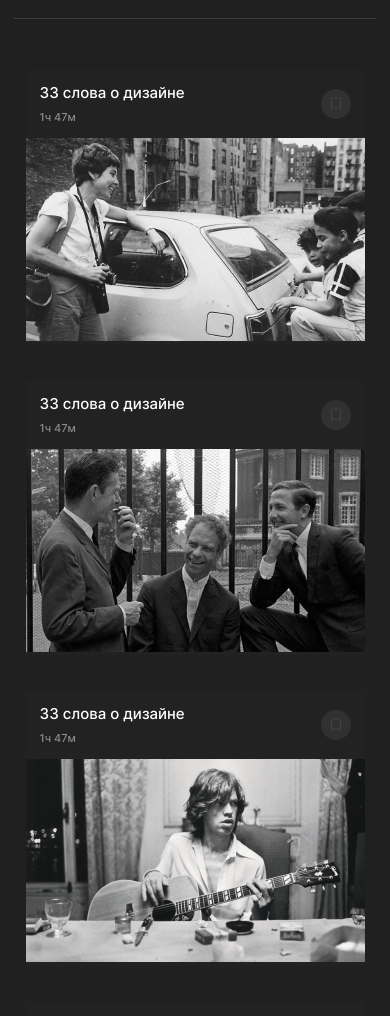
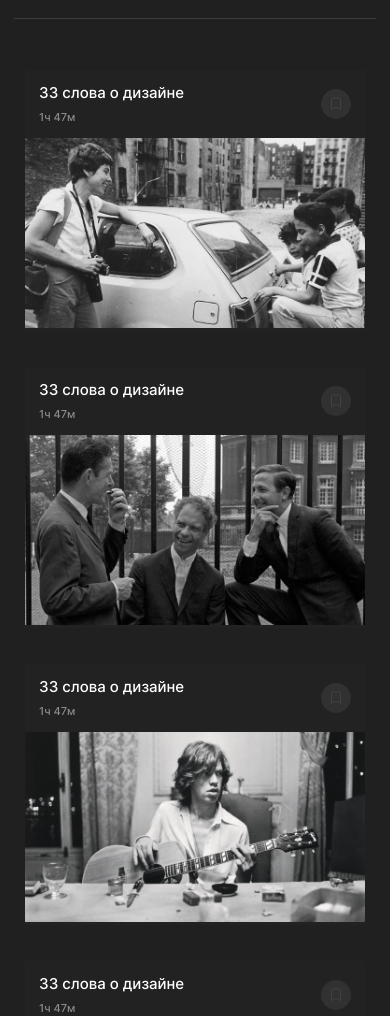
Before and after one commit to Rickchers/movies-explorer-frontend, a React (Create React App) app: page /movies in a window 390 px wide. Shown: the part 552-1568 px from the top of the page. Built offline with nearby package versions, Linux system fonts and the light colour scheme.

Commit message:
diplom_to_review_3.0

```diff
--- a/src/components/Login/Login.css
+++ b/src/components/Login/Login.css
@@ -1,5 +1,5 @@
 .login__wrapper {
-  width: 396px;
+  max-width: 396px;
   padding-top: 70px;
   margin: 0 auto;
   box-sizing: border-box;
--- a/src/components/MoviesCard/MoviesCard.css
+++ b/src/components/MoviesCard/MoviesCard.css
@@ -3,7 +3,6 @@
   width: 100%;
   height: 100%;
   background-color: #222222;
-  overflow: hidden;
   box-sizing: border-box;
 }
 
@@ -12,9 +11,12 @@
 }
 
 .moviescard__head-wrapper {
+  margin: 0;
+  width: 100%;
   display: flex;
   flex-direction: row;
   justify-content: space-between;
+  box-sizing: border-box;
 }
 
 .moviescard__head {
@@ -26,8 +28,8 @@
 }
 
 .moviescard__image {
-  width: 364px;
-  height: auto;
+  width: 100%;
+  height: 100%;
 }
 
 .moviescard__subtitle {
@@ -62,10 +64,3 @@
   margin: 19px 14px 19px 0;
   background-image: url("../../images/moviescard__head-icon-active.svg");
 }
-
-@media screen and (max-width: 320px) {
-  .moviescard__image {
-    height: 168px;
-    object-fit: cover;
-  }
-}
--- a/src/components/MoviesCard/MoviesCard.js
+++ b/src/components/MoviesCard/MoviesCard.js
@@ -1,10 +1,10 @@
 import "./MoviesCard.css";
 
 function MoviesCard(props) {
-  //alert (props.moviecardClosed);
+
   return (
     <section
-      // className="moviescard"
+
       className={`${props.moviecardClosed ? "moviescard_hided" : "moviescard"}`}
     >
       <div className="moviescard__head-wrapper">
--- a/src/components/MoviesCardList/MoviesCardList.css
+++ b/src/components/MoviesCardList/MoviesCardList.css
@@ -23,7 +23,7 @@
 
 @media screen and (max-width: 768px) {
   .moviescardlist {
-    grid-template-columns: repeat(auto-fill, 339px);
+    grid-template-columns: repeat(auto-fill, minmax(320px, 340px));
     grid-row-gap: 36px;
     grid-column-gap: 30px;
   }
--- a/src/components/Register/Register.css
+++ b/src/components/Register/Register.css
@@ -1,5 +1,5 @@
 .register__wrapper {
-  width: 396px;
+  max-width: 396px;
   padding-top: 70px;
   margin: 0 auto;
   box-sizing: border-box;
--- a/src/components/SavedMovies/SavedMovies.js
+++ b/src/components/SavedMovies/SavedMovies.js
@@ -12,7 +12,7 @@
 function SavedMovies(props) {
   // alert (props.moviecardClosed);
   return (
-    <div className="savedmovies__wrapper">
+    <main className="savedmovies__wrapper">
       <MoviesCardList
         cards={cards}
         buttonTypeClose={props.buttonTypeClose}
@@ -22,7 +22,7 @@
         onClickShortsButton={props.onClickShortsButton}
         shortsButtonActive={props.shortsButtonActive}
       />
-    </div>
+    </main>
   )
 }
 
```
